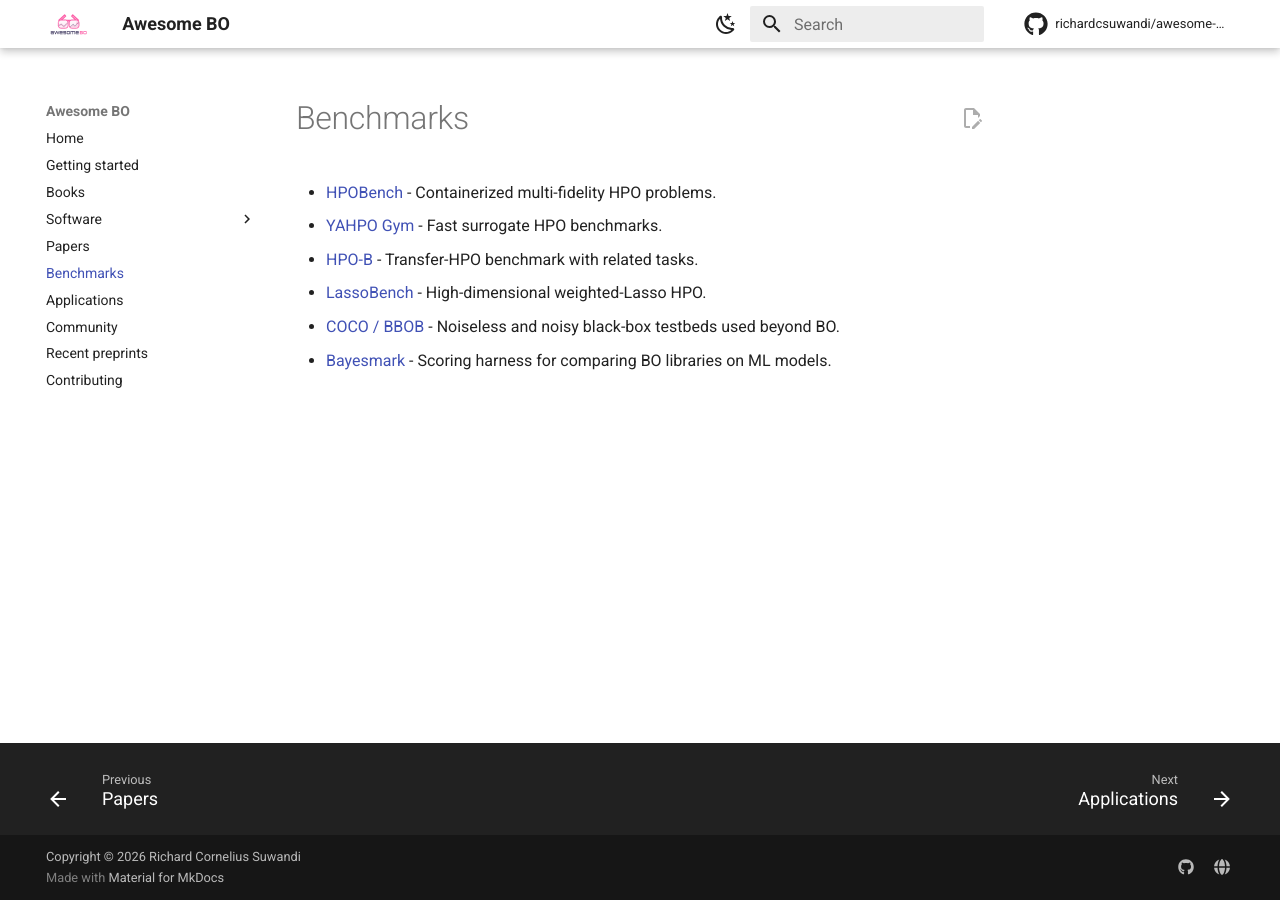
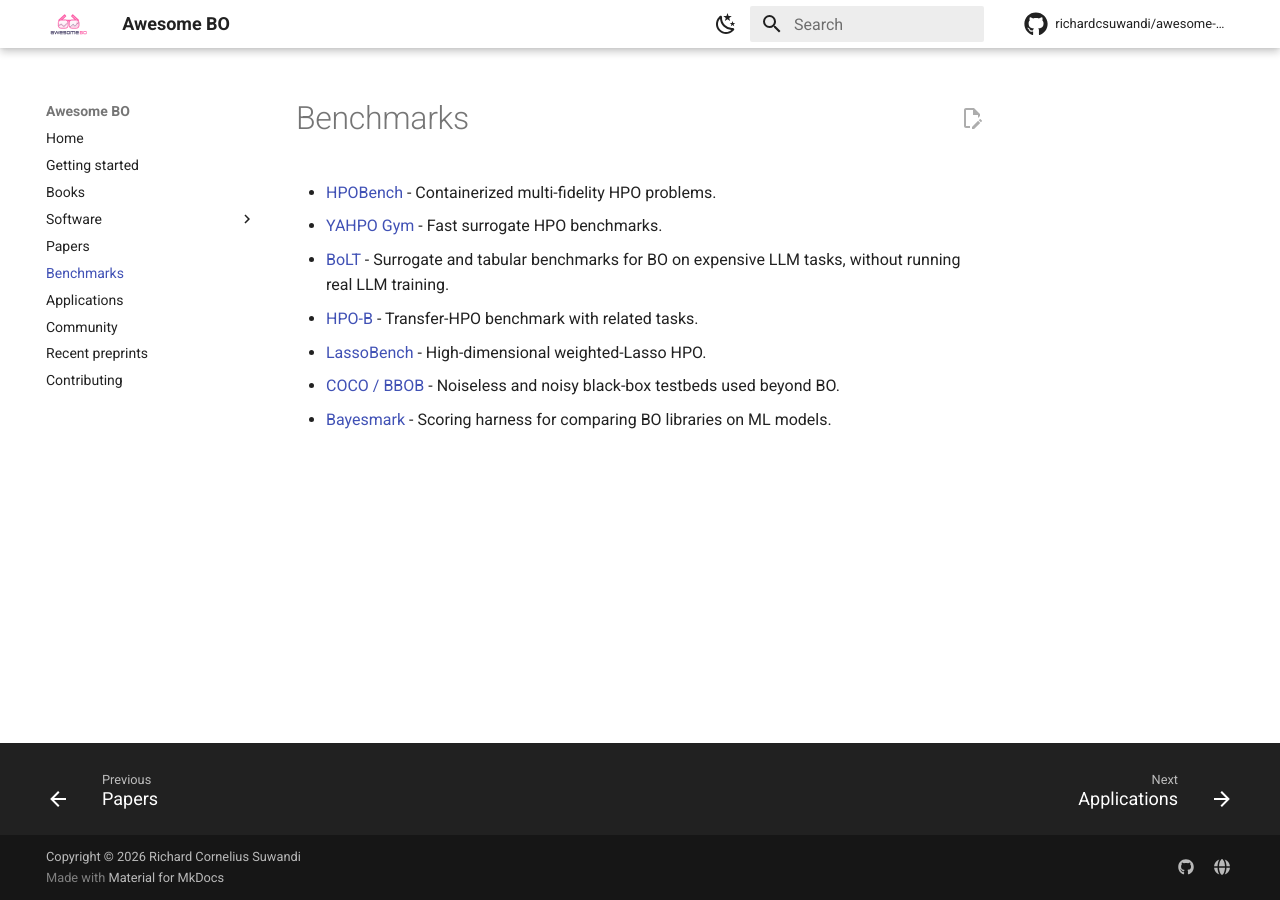
Before and after one commit to richardcsuwandi/awesome-bo, an MkDocs documentation site: the page built from docs/benchmarks.md, in a window 1280 px wide. Built offline with MkDocs 1.6.1 and Material for MkDocs 9.7.7, drawn with Linux system fonts in a browser that asks for light colours; comment, search, counter and statistics services are not loaded.

Commit message:
added bolt benchmark

```diff
--- a/docs/benchmarks.md
+++ b/docs/benchmarks.md
@@ -2,6 +2,7 @@
 
 - [HPOBench](https://github.com/automl/HPOBench) - Containerized multi-fidelity HPO problems.
 - [YAHPO Gym](https://github.com/slds-lmu/yahpo_gym) - Fast surrogate HPO benchmarks.
+- [BoLT](https://bolt-bench.readthedocs.io/en/latest/) - Surrogate and tabular benchmarks for BO on expensive LLM tasks, without running real LLM training.
 - [HPO-B](https://github.com/releaunifreiburg/HPO-B) - Transfer-HPO benchmark with related tasks.
 - [LassoBench](https://github.com/ksehic/LassoBench) - High-dimensional weighted-Lasso HPO.
 - [COCO / BBOB](https://github.com/numbbo/coco) - Noiseless and noisy black-box testbeds used beyond BO.
```
Also changed, not shown: README.md (+1 -0 lines).
